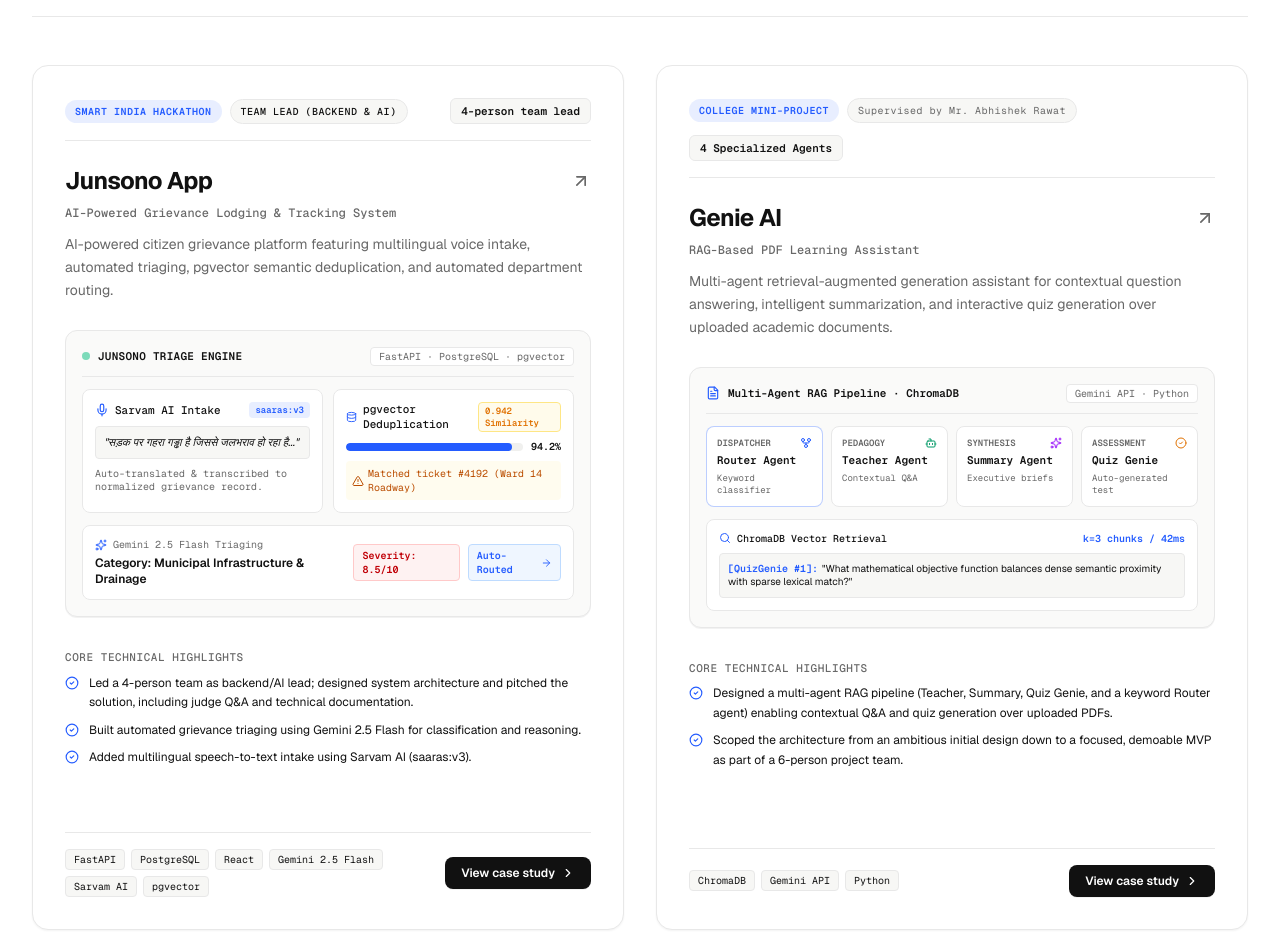
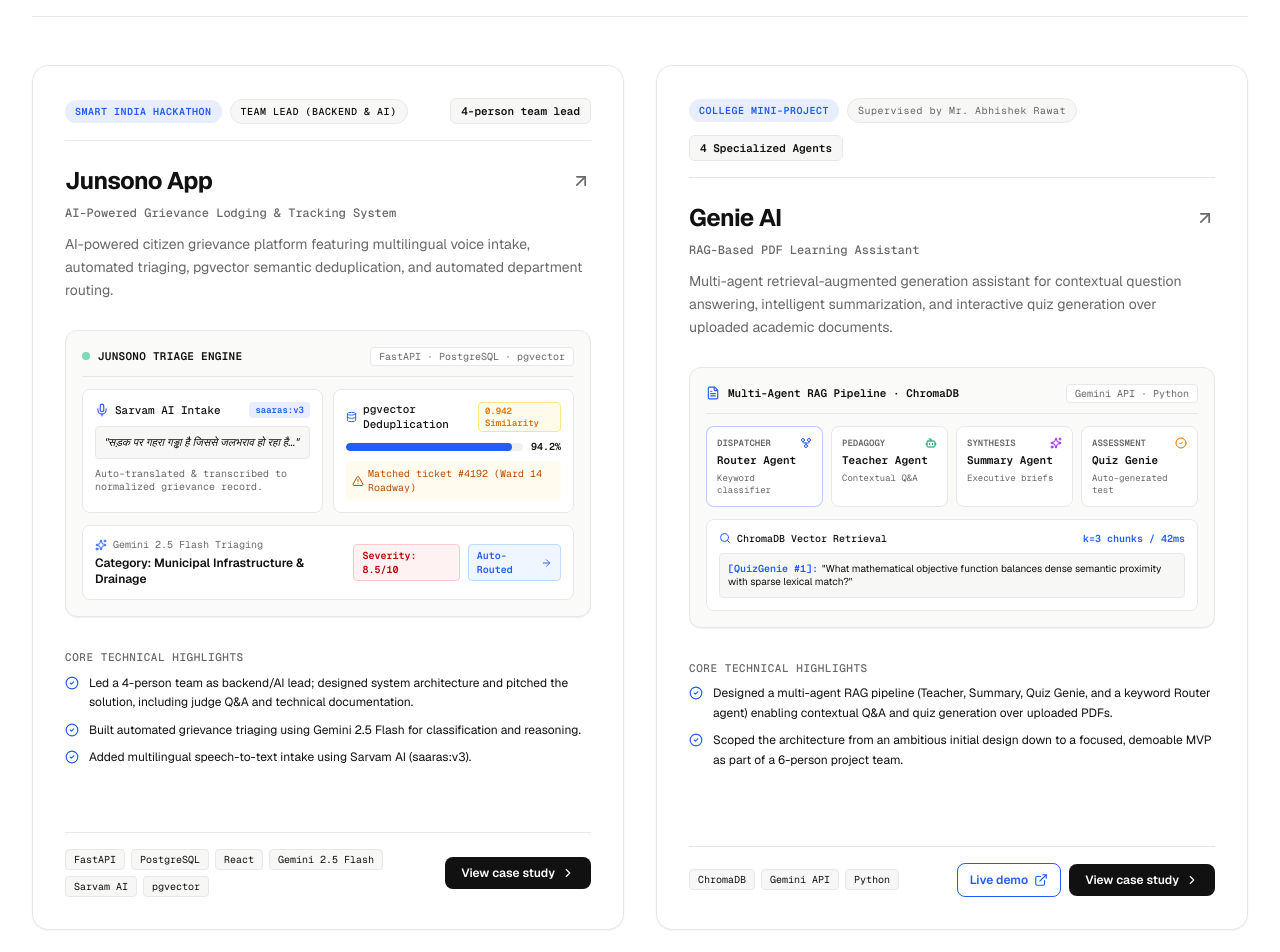
Before and after one commit to Ankitkumar06102005/portfolio, a React (Vite) app: page / in a window 1280 px wide. Shown: the part 1240-2192 px from the top of the page. Built offline with nearby package versions, Linux system fonts and the light colour scheme.

Commit message:
Add persistent dark mode and live demo links for deployed projects.

```diff
--- a/src/App.tsx
+++ b/src/App.tsx
@@ -1,4 +1,4 @@
-import { useState, useEffect } from 'react';
+import { useEffect, useState } from 'react';
 import { Navbar } from './components/Navbar';
 import { Hero } from './components/Hero';
 import { SelectedWork } from './components/SelectedWork';
@@ -7,8 +7,20 @@
 import { AboutSection } from './components/AboutSection';
 import { ContactSection } from './components/ContactSection';
 
+type Theme = 'light' | 'dark';
+
 export default function App() {
   const [activeSection, setActiveSection] = useState<string>('work');
+  const [theme, setTheme] = useState<Theme>(() => {
+    const savedTheme = localStorage.getItem('portfolio-theme') as Theme | null;
+    return savedTheme ?? (window.matchMedia('(prefers-color-scheme: dark)').matches ? 'dark' : 'light');
+  });
+
+  useEffect(() => {
+    document.documentElement.classList.toggle('dark', theme === 'dark');
+    document.documentElement.style.colorScheme = theme;
+    localStorage.setItem('portfolio-theme', theme);
+  }, [theme]);
 
   useEffect(() => {
     const sections = ['work', 'research', 'skills', 'about', 'contact'];
@@ -29,28 +41,14 @@
   }, []);
 
   return (
-    <div className="min-h-screen bg-white text-[#111111] flex flex-col font-sans selection:bg-[#245CFF] selection:text-white">
-      {/* Fixed Minimal Navigation */}
-      <Navbar activeSection={activeSection} />
-
-      {/* Main Content Sections */}
+    <div id="top" className="min-h-screen bg-white text-[#111111] flex flex-col font-sans selection:bg-[#245CFF] selection:text-white transition-colors duration-300">
+      <Navbar activeSection={activeSection} theme={theme} onToggleTheme={() => setTheme(theme === 'light' ? 'dark' : 'light')} />
       <main id="main-content" className="flex-1">
-        {/* Hero Section */}
         <Hero />
-
-        {/* Selected Work */}
         <SelectedWork />
-
-        {/* Research in Progress */}
         <ResearchSection />
-
-        {/* Technical Skills & Credentials */}
         <SkillsSection />
-
-        {/* About & Narrative */}
         <AboutSection />
-
-        {/* Contact Section & Footer */}
         <ContactSection />
       </main>
     </div>
--- a/src/components/ProjectCard.tsx
+++ b/src/components/ProjectCard.tsx
@@ -1,4 +1,4 @@
-import { ArrowUpRight, CheckCircle2, ChevronRight } from 'lucide-react';
+import { ArrowUpRight, CheckCircle2, ChevronRight, ExternalLink } from 'lucide-react';
 import { Project } from '../types';
 import { ProjectVisualMockup } from './ProjectVisualMockup';
 
@@ -8,98 +8,42 @@
   onOpenCaseStudy: (project: Project) => void;
 }
 
+const LIVE_DEMOS: Record<string, string> = {
+  'genie-ai': 'https://ankitkumar06102005.github.io/GenieAI/',
+  'resume-iq': 'https://resumeiq-partner.streamlit.app/',
+  'legal-lens': 'https://legallens-xi.vercel.app/',
+};
+
 export function ProjectCard({ project, onOpenCaseStudy }: ProjectCardProps) {
-  return (
-    <div
-      className="group bg-white rounded-2xl border border-[#E8E8E8] hover:border-[#D4D4D0] transition-all duration-300 shadow-xs hover:shadow-md flex flex-col justify-between overflow-hidden"
-      id={`project-card-${project.id}`}
-    >
-      <div className="p-6 sm:p-8 space-y-6">
-        {/* Context & Category Header */}
-        <div className="flex flex-wrap items-center justify-between gap-3 border-b border-[#E8E8E8] pb-4">
-          <div className="flex flex-wrap items-center gap-2">
-            <span className="text-[10px] font-mono uppercase tracking-wider font-semibold text-[#245CFF] bg-[#245CFF]/10 px-2.5 py-1 rounded-full">
-              {project.context}
-            </span>
-            {project.role && (
-              <span className="text-[10px] font-mono uppercase tracking-wider font-medium text-[#111111] bg-[#F7F7F5] border border-[#E8E8E8] px-2.5 py-1 rounded-full">
-                {project.role}
-              </span>
-            )}
-            {project.supervisor && (
-              <span className="text-[10px] font-mono tracking-wider text-[#686868] bg-[#F7F7F5] border border-[#E8E8E8] px-2.5 py-1 rounded-full">
-                Supervised by {project.supervisor}
-              </span>
-            )}
-          </div>
+  const liveDemo = LIVE_DEMOS[project.id];
 
-          {project.metrics && (
-            <div className="text-[11px] font-mono font-semibold text-[#111111] bg-[#F7F7F5] px-2.5 py-1 rounded-md border border-[#E8E8E8]">
-              {project.metrics.value}
-            </div>
-          )}
+  return <div className="group bg-white rounded-2xl border border-[#E8E8E8] hover:border-[#D4D4D0] transition-all duration-300 shadow-xs hover:shadow-md flex flex-col justify-between overflow-hidden" id={`project-card-${project.id}`}>
+    <div className="p-6 sm:p-8 space-y-6">
+      <div className="flex flex-wrap items-center justify-between gap-3 border-b border-[#E8E8E8] pb-4">
+        <div className="flex flex-wrap items-center gap-2">
+          <span className="text-[10px] font-mono uppercase tracking-wider font-semibold text-[#245CFF] bg-[#245CFF]/10 px-2.5 py-1 rounded-full">{project.context}</span>
+          {project.role && <span className="text-[10px] font-mono uppercase tracking-wider font-medium text-[#111111] bg-[#F7F7F5] border border-[#E8E8E8] px-2.5 py-1 rounded-full">{project.role}</span>}
+          {project.supervisor && <span className="text-[10px] font-mono tracking-wider text-[#686868] bg-[#F7F7F5] border border-[#E8E8E8] px-2.5 py-1 rounded-full">Supervised by {project.supervisor}</span>}
         </div>
-
-        {/* Title & Description */}
-        <div className="space-y-2">
-          <h3 className="text-2xl font-bold tracking-tight text-[#111111] group-hover:text-[#245CFF] transition-colors flex items-center justify-between">
-            <span>{project.title}</span>
-            <ArrowUpRight className="w-5 h-5 text-[#686868] group-hover:text-[#245CFF] group-hover:translate-x-0.5 group-hover:-translate-y-0.5 transition-transform" />
-          </h3>
-          <p className="text-xs font-mono text-[#686868] font-medium">{project.category}</p>
-          <p className="text-sm text-[#686868] leading-relaxed pt-1">
-            {project.shortDescription}
-          </p>
-        </div>
-
-        {/* High-Craft Interactive/Telemetry Mockup */}
-        <div className="pt-1">
-          <ProjectVisualMockup project={project} />
-        </div>
-
-        {/* Bullet Highlights */}
-        <div className="space-y-2 pt-2">
-          <div className="text-[11px] font-mono uppercase tracking-wider text-[#686868] font-medium">
-            Core Technical Highlights
-          </div>
-          <ul className="space-y-2">
-            {project.highlights.slice(0, 3).map((item, idx) => (
-              <li key={idx} className="flex items-start gap-2.5 text-xs text-[#111111]">
-                <CheckCircle2 className="w-3.5 h-3.5 text-[#245CFF] shrink-0 mt-0.5" />
-                <span className="leading-relaxed">{item}</span>
-              </li>
-            ))}
-          </ul>
-        </div>
+        {project.metrics && <div className="text-[11px] font-mono font-semibold text-[#111111] bg-[#F7F7F5] px-2.5 py-1 rounded-md border border-[#E8E8E8]">{project.metrics.value}</div>}
       </div>
-
-      {/* Footer Strip with Tech Stack & Expand Button */}
-      <div className="p-6 sm:p-8 pt-0 mt-auto">
-        <div className="pt-4 border-t border-[#E8E8E8] flex flex-col sm:flex-row items-start sm:items-center justify-between gap-4">
-          {/* Tech Badges */}
-          <div className="flex flex-wrap gap-1.5 max-w-md">
-            {project.tech.map((t, idx) => (
-              <span
-                key={idx}
-                className="text-[10px] font-mono px-2 py-0.5 rounded bg-[#F7F7F5] text-[#111111] border border-[#E8E8E8]"
-              >
-                {t}
-              </span>
-            ))}
-          </div>
-
-          {/* View Case Study Trigger */}
-          <button
-            type="button"
-            onClick={() => onOpenCaseStudy(project)}
-            className="inline-flex items-center gap-1.5 px-4 py-2 rounded-lg text-xs font-semibold bg-[#111111] text-white hover:bg-[#245CFF] transition-all duration-150 shadow-2xs shrink-0 cursor-pointer focus:outline-hidden focus-visible:ring-2 focus-visible:ring-[#245CFF]"
-            id={`btn-case-study-${project.id}`}
-          >
-            <span>View case study</span>
-            <ChevronRight className="w-3.5 h-3.5" />
-          </button>
-        </div>
+      <div className="space-y-2">
+        <h3 className="text-2xl font-bold tracking-tight text-[#111111] group-hover:text-[#245CFF] transition-colors flex items-center justify-between"><span>{project.title}</span><ArrowUpRight className="w-5 h-5 text-[#686868] group-hover:text-[#245CFF]" /></h3>
+        <p className="text-xs font-mono text-[#686868] font-medium">{project.category}</p>
+        <p className="text-sm text-[#686868] leading-relaxed pt-1">{project.shortDescription}</p>
+      </div>
+      <div className="pt-1"><ProjectVisualMockup project={project} /></div>
+      <div className="space-y-2 pt-2">
+        <div className="text-[11px] font-mono uppercase tracking-wider text-[#686868] font-medium">Core Technical Highlights</div>
+        <ul className="space-y-2">{project.highlights.slice(0, 3).map((item, idx) => <li key={idx} className="flex items-start gap-2.5 text-xs text-[#111111]"><CheckCircle2 className="w-3.5 h-3.5 text-[#245CFF] shrink-0 mt-0.5" /><span className="leading-relaxed">{item}</span></li>)}</ul>
       </div>
     </div>
-  );
+    <div className="p-6 sm:p-8 pt-0 mt-auto"><div className="pt-4 border-t border-[#E8E8E8] flex flex-col sm:flex-row items-start sm:items-center justify-between gap-4">
+      <div className="flex flex-wrap gap-1.5 max-w-md">{project.tech.map((t, idx) => <span key={idx} className="text-[10px] font-mono px-2 py-0.5 rounded bg-[#F7F7F5] text-[#111111] border border-[#E8E8E8]">{t}</span>)}</div>
+      <div className="flex items-center gap-2 shrink-0">
+        {liveDemo && <a href={liveDemo} target="_blank" rel="noreferrer" className="inline-flex items-center gap-1.5 px-3 py-2 rounded-lg text-xs font-semibold border border-[#245CFF] text-[#245CFF] hover:bg-[#245CFF] hover:text-white transition-all" aria-label={`Open ${project.title} live demo`}>Live demo <ExternalLink className="w-3.5 h-3.5" /></a>}
+        <button type="button" onClick={() => onOpenCaseStudy(project)} className="inline-flex items-center gap-1.5 px-4 py-2 rounded-lg text-xs font-semibold bg-[#111111] text-white hover:bg-[#245CFF] transition-all" id={`btn-case-study-${project.id}`}>View case study <ChevronRight className="w-3.5 h-3.5" /></button>
+      </div>
+    </div></div>
+  </div>;
 }
--- a/src/index.css
+++ b/src/index.css
@@ -5,31 +5,23 @@
   --font-mono: 'Geist Mono', ui-monospace, SFMono-Regular, Menlo, Monaco, Consolas, monospace;
 }
 
-:root {
-  color-scheme: light;
-}
+:root { color-scheme: light; }
+html { scroll-behavior: smooth; }
+body { font-family: var(--font-sans); color: #111111; background-color: #FFFFFF; transition: background-color 300ms ease, color 300ms ease; }
 
-html {
-  scroll-behavior: smooth;
-}
+/* The existing component palette is intentionally preserved in light mode; these selectors provide a consistent dark-mode surface without changing the visual system. */
+html.dark body { color: #f5f5f5; background-color: #111111; }
+html.dark [class~="bg-white"], html.dark [class*="bg-[#FFFFFF]"], html.dark [class*="bg-white/"] { background-color: #171717 !important; }
+html.dark [class*="bg-[#F7F7F5]"], html.dark [class*="bg-[#F7F7F5]/"] { background-color: #222222 !important; }
+html.dark [class*="text-[#111111]"] { color: #f5f5f5 !important; }
+html.dark [class*="text-[#686868]"] { color: #a3a3a3 !important; }
+html.dark [class*="border-[#E8E8E8]"], html.dark [class*="border-[#D4D4D0]"] { border-color: #333333 !important; }
+html.dark [class*="hover:bg-[#F7F7F5]"]:hover { background-color: #2a2a2a !important; }
+html.dark ::selection { background: #245CFF; color: white; }
 
-body {
-  font-family: var(--font-sans);
-  color: #111111;
-  background-color: #FFFFFF;
-}
-
-/* Custom scrollbar */
-::-webkit-scrollbar {
-  width: 7px;
-}
-::-webkit-scrollbar-track {
-  background: #F7F7F5;
-}
-::-webkit-scrollbar-thumb {
-  background: #D4D4D0;
-  border-radius: 9999px;
-}
-::-webkit-scrollbar-thumb:hover {
-  background: #A8A8A2;
-}
+::-webkit-scrollbar { width: 7px; }
+::-webkit-scrollbar-track { background: #F7F7F5; }
+::-webkit-scrollbar-thumb { background: #D4D4D0; border-radius: 9999px; }
+::-webkit-scrollbar-thumb:hover { background: #A8A8A2; }
+html.dark ::-webkit-scrollbar-track { background: #171717; }
+html.dark ::-webkit-scrollbar-thumb { background: #444444; }
```
Also changed, not shown: src/components/Navbar.tsx (+25 -106 lines).
